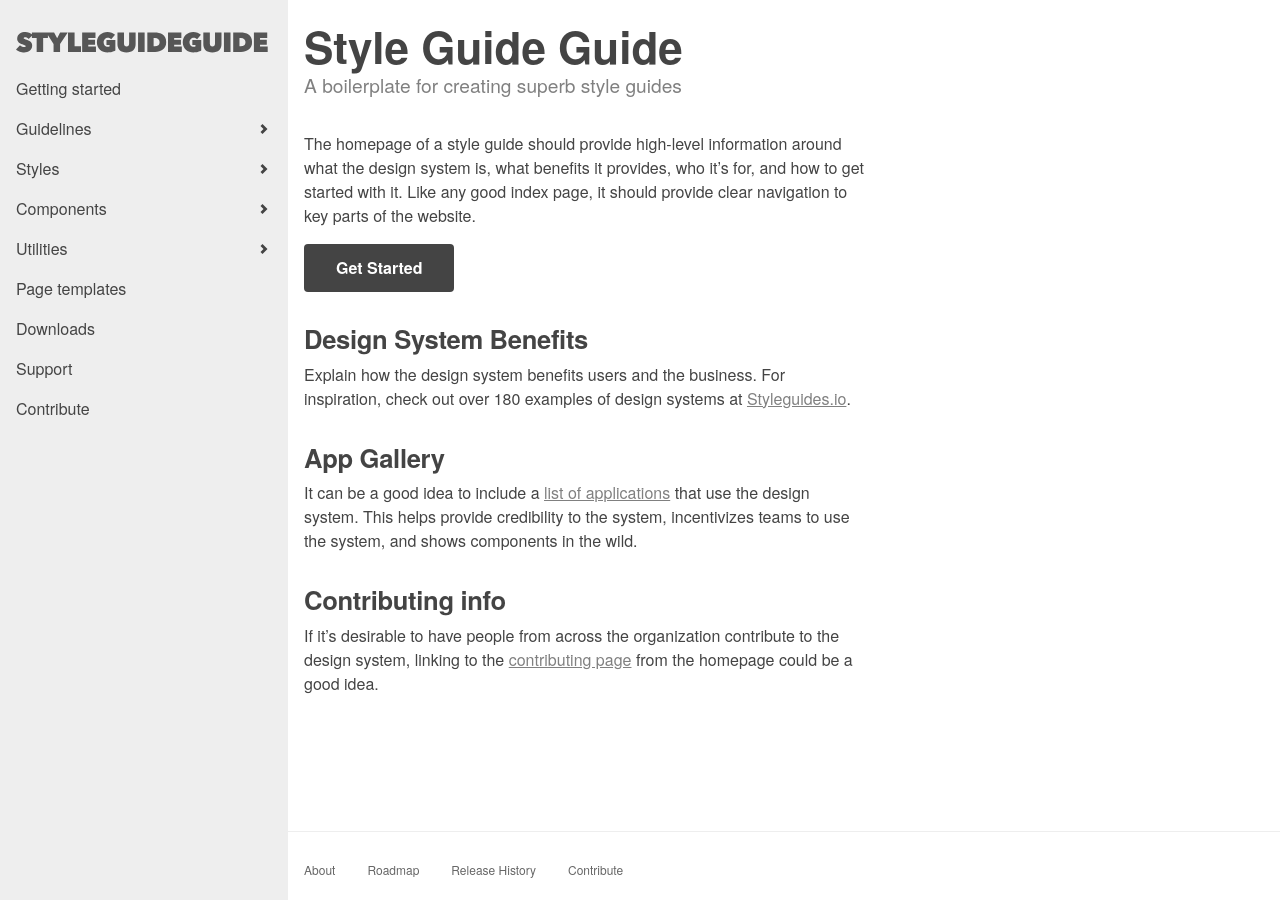
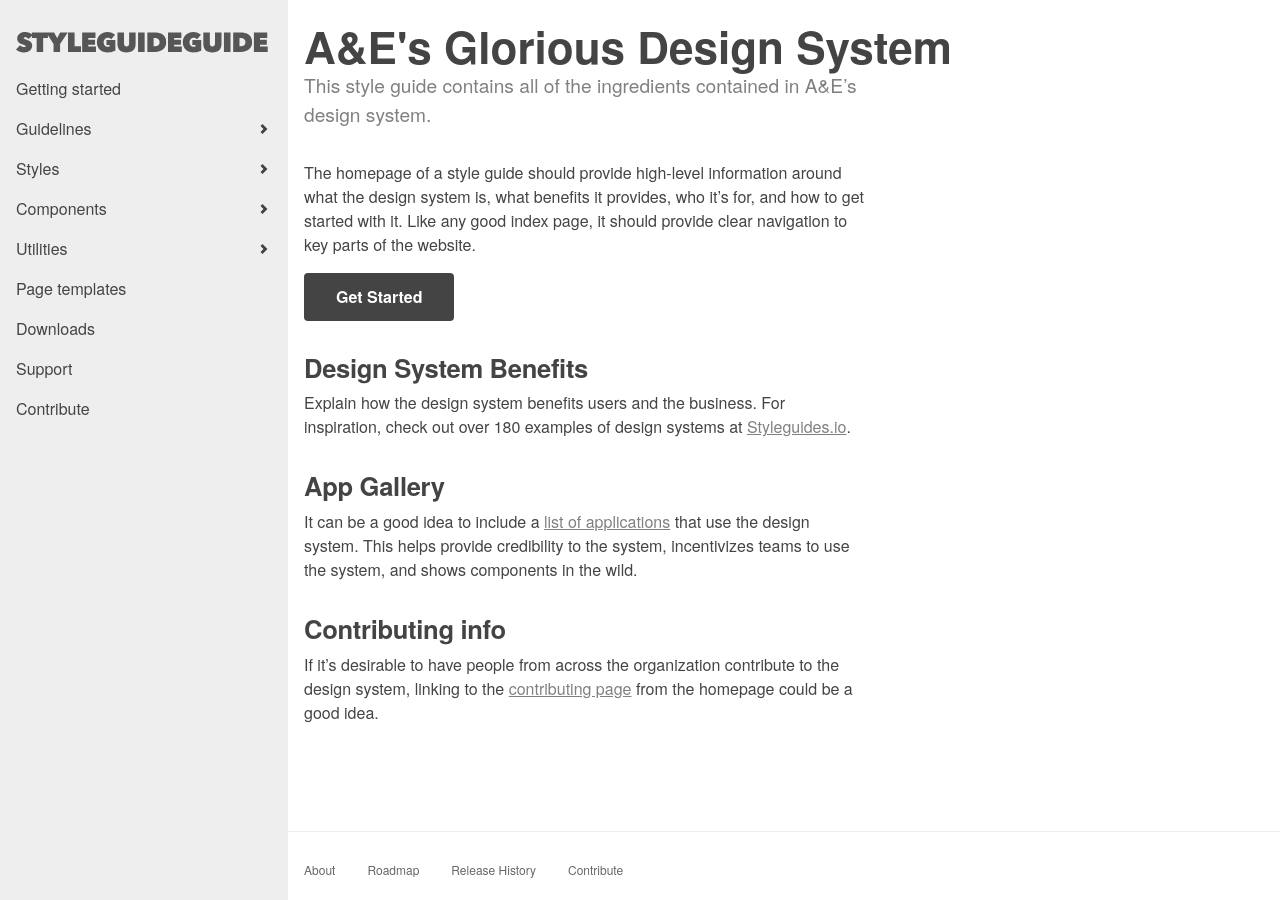
Before and after one commit to AE-Matt/ae-style-guide, a Jekyll site: the page built from index.html, in a window 1280 px wide. Built offline with Jekyll 4.4.1, drawn with Linux system fonts in a browser that asks for light colours.

Commit message:
Update index copy

```diff
--- a/index.html
+++ b/index.html
@@ -1,7 +1,7 @@
 ---
 layout: page
-title: Style Guide Guide
-description: A boilerplate for creating superb style guides
+title: A&E's Glorious Design System
+description: This style guide contains all of the ingredients contained in A&E's design system.
 ---
 
 The homepage of a style guide should provide high-level information around what the design system is, what benefits it provides, who it's for, and how to get started with it. Like any good index page, it should provide clear navigation to key parts of the website.
```
